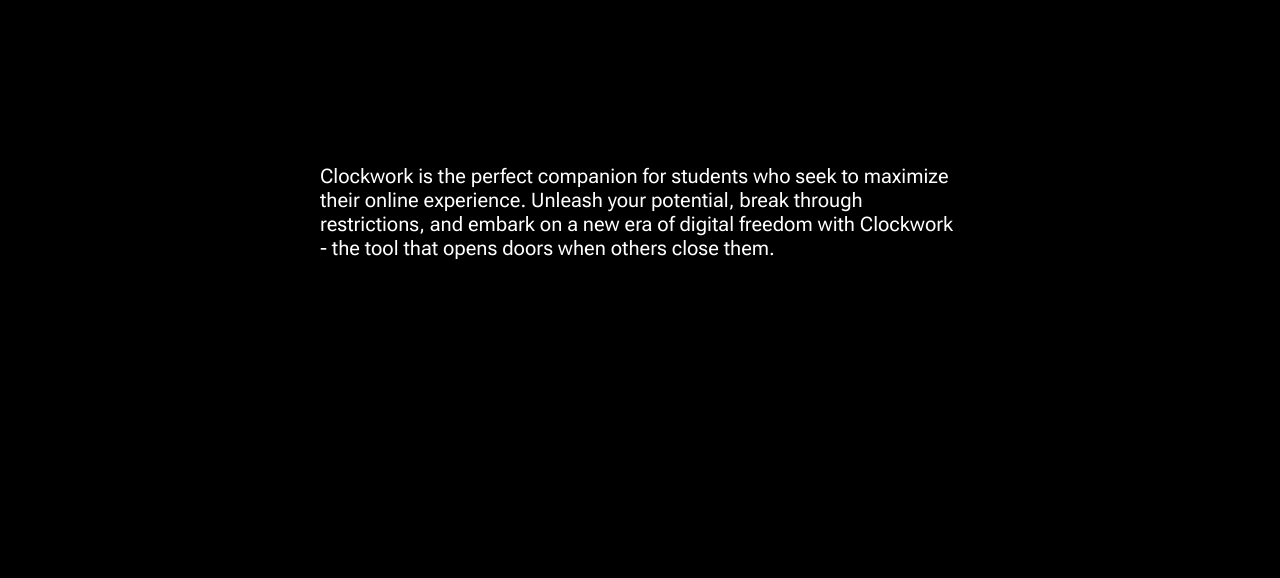
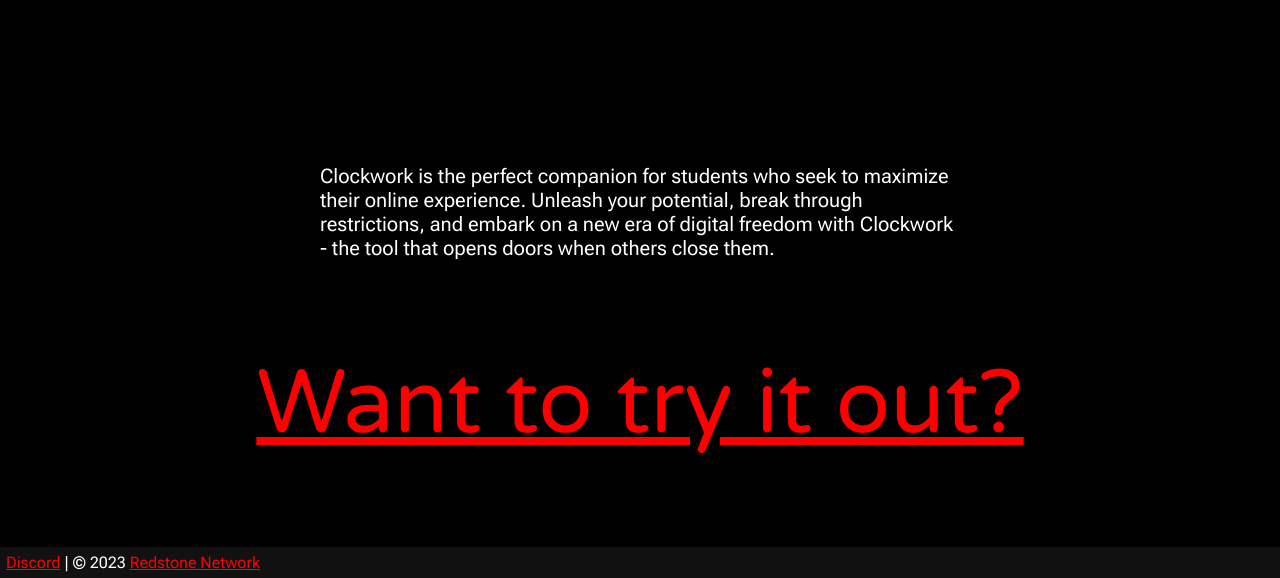
Before and after one commit to red-stone-network/clockwork, a plain HTML site: page index.html in a window 1280 px wide. Shown: the part 2490-3068 px from the top of the page. Before the commit the page ends 2770 px from the top, so only its background shows below. Drawn offline with Linux system fonts and the light colour scheme.

Commit message:
foajsofjos

```diff
--- a/assets/styles/main.css
+++ b/assets/styles/main.css
@@ -28,6 +28,13 @@
 .content {
   font-size: 20px;
   padding-top: 6px;
+}
+.navbar {
+  width: 100%;
+  padding: 6px;
+  font-size: 16px;
+  box-sizing: border-box;
+  background-color: #111;
 }
 p {
   padding-left: 25vw;
@@ -73,3 +80,20 @@
   left: 0;
   transform: translateY(-50%);
 }
+a {
+  color: red;
+}
+a:link {
+  color: red;
+  transition: 0.2s;
+}
+a:hover {
+  color: #f88;
+  transition: 0.2s;
+}
+.letsgo {
+  font-size: 7vw;
+  padding: 0;
+  text-align: center;
+  font-family: "Varela Round", Arial, sans-serif;
+}
--- a/index.html
+++ b/index.html
@@ -22,16 +22,23 @@
   <div>
   Clockwork's modular app system provides you with a customizable experience, allowing you to tailor your virtual playground to fit your unique needs. Seamlessly integrate the apps and games you love and create a personalized digital environment that helps you bypass school restrictions.
   </div>
-<img src="https://clockwork-os.vercel.app/assets/images/apps.png">
+  <img src="/assets/images/apps.png">
   </div>
   <div class="withimgleft">
-<img src="https://clockwork-os.vercel.app/assets/images/appstore.png"><div>
+  <img src="/assets/images/appstore.png"><div>
   Discover a world of endless possibilities through Clockwork's public App Store, where you can access a vast array of applications made by people all around the US. Whether you want to play games, watch Youtube, or bypass your school's filters, Clockwork's App Store has you covered.
   </div>
   </div>
   <p>
   Clockwork is the perfect companion for students who seek to maximize their online experience. Unleash your potential, break through restrictions, and embark on a new era of digital freedom with Clockwork - the tool that opens doors when others close them.
   </p>
+  <p class="letsgo">
+    <a href="/os">Want to try it out?</a>
+  </p>
+  <div class="navbar">
+     <a href="https://discord.gg/Sb8NzVbqX8">Discord</a> |
+     © 2023  <a href="https://redstone-network.vercel.app/">Redstone Network</a>
+    </div>
     </div>
   </body>
 </html>
```
Lines whose indentation alone changed are shown as unchanged.
